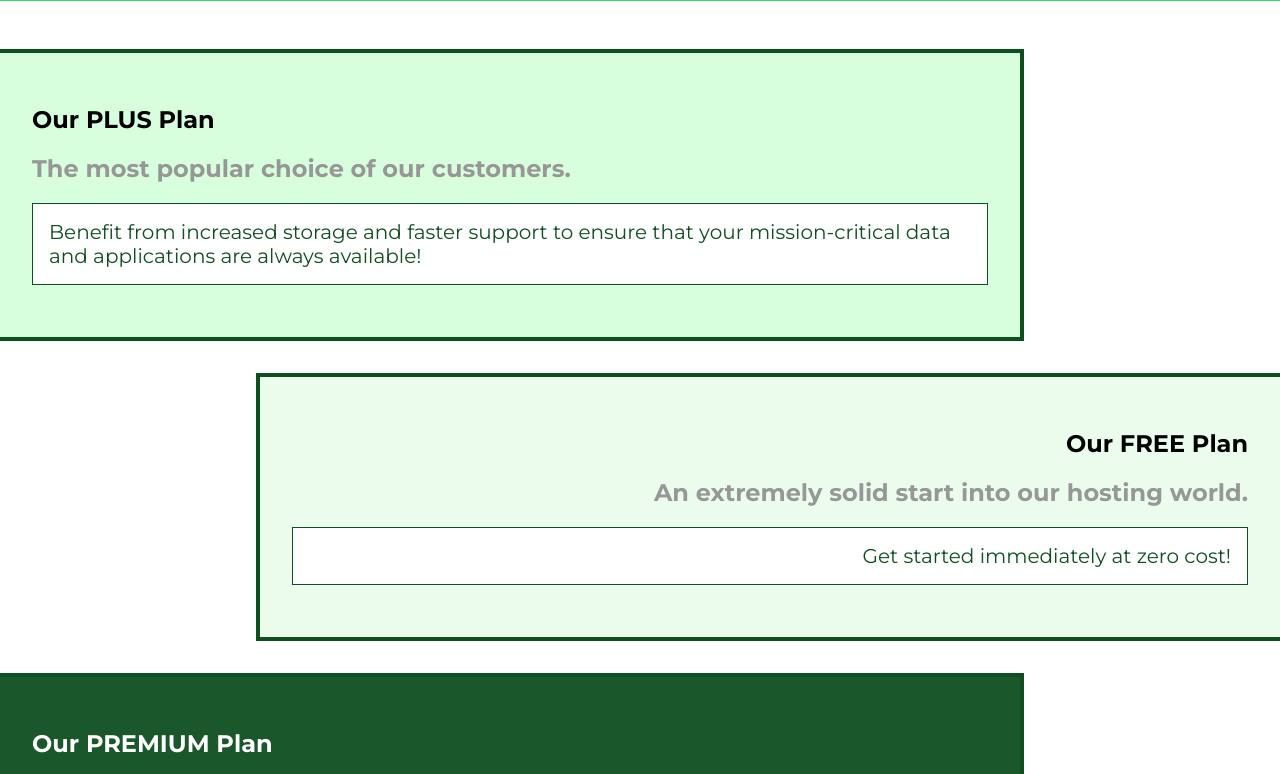
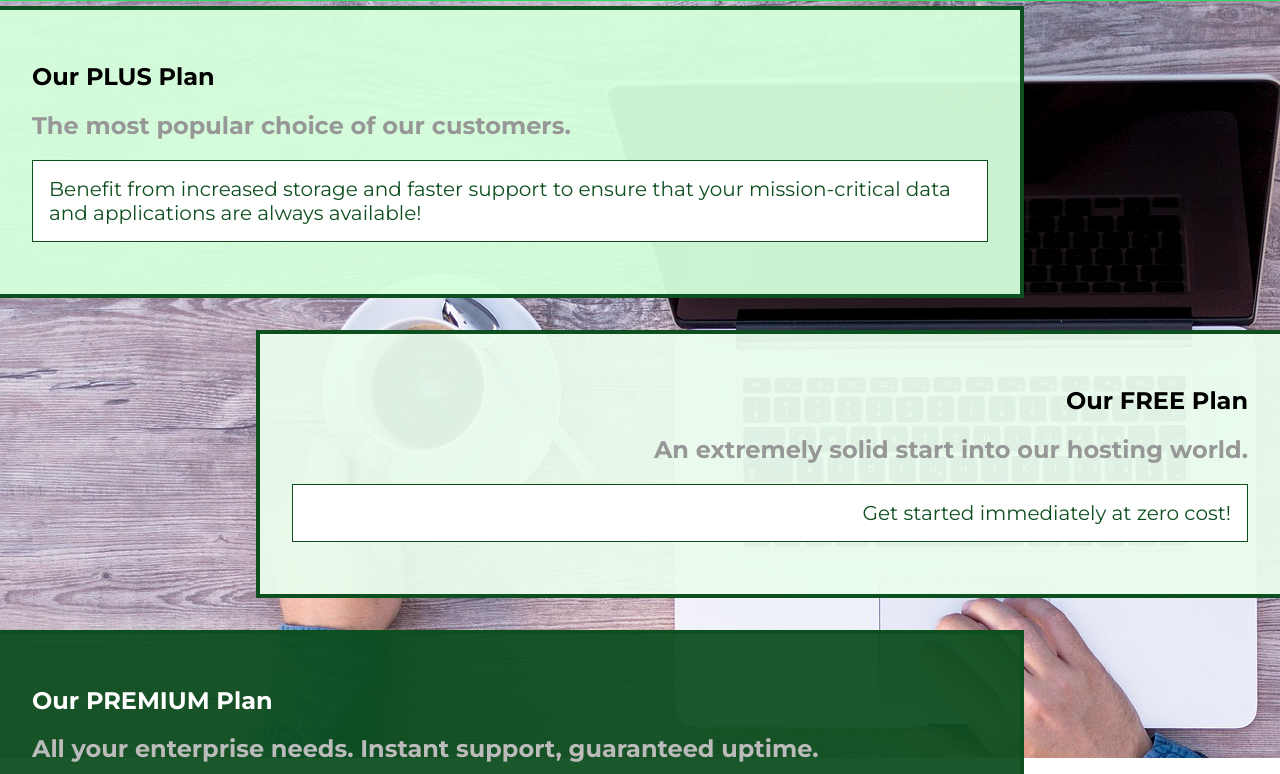
Before and after one commit to nelsonh88/udemy_css_the_complete_guide, a plain HTML site: page section-6/packages/index.html in a window 1280 px wide. Shown: the part 42-816 px from the top of the page. Drawn offline with Linux system fonts and the light colour scheme.

Commit message:
Adds and background image to packages page
- Added a background image to the packages page using the Z index
- added a new div called background

```diff
--- a/section-6/packages/index.html
+++ b/section-6/packages/index.html
@@ -12,6 +12,7 @@
 </head>
 
 <body>
+    <div class="background"></div>
     <header class="main-header">
         <div>
             <a href="../index.html" class="main-header__brand">
--- a/section-6/packages/packages.css
+++ b/section-6/packages/packages.css
@@ -1,5 +1,13 @@
 main {
     padding-top: 32px;
+}
+
+.background {
+    background: url("../../assets/images/plans-background.jpg");
+    width: 100%;
+    height: 100%;
+    position: fixed;
+    z-index: -1;
 }
 
 .package {
--- a/section-6/shared.css
+++ b/section-6/shared.css
@@ -11,6 +11,9 @@ body {
     width: 100%;
     background: #2ddf5c;
     padding: 8px 16px;
+    position: fixed;
+    top: 0;
+    left: 0;
 }
 
 .main-header > div {
```
Also changed, not shown: assets/images/plans-background.jpg (added).
